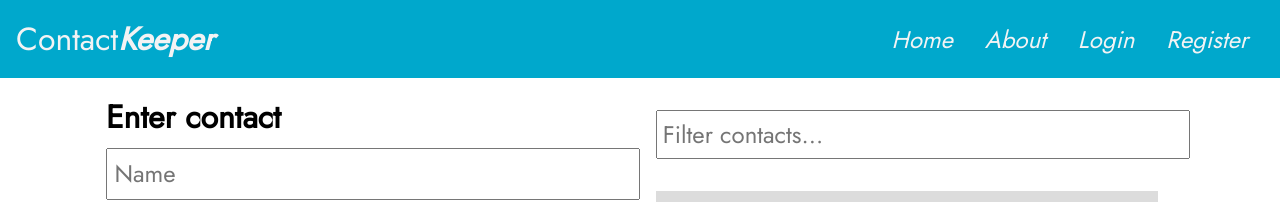
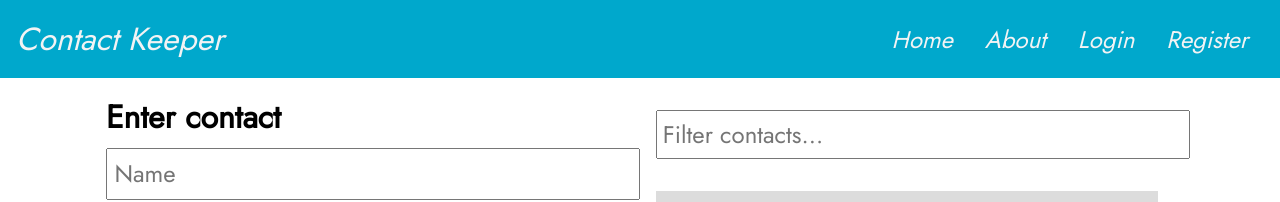
Before and after one commit to BRKittrell/conact-server, a React (Create React App) app in the folder client/: page / in a window 1280 px wide. Shown: the top 202 px of the page. Built offline with nearby package versions, Linux system fonts and the light colour scheme.

Commit message:
Working with proptypes in client

```diff
--- a/client/src/components/layout/navbar/Navbar.css
+++ b/client/src/components/layout/navbar/Navbar.css
@@ -8,6 +8,7 @@
 
 .logo {
   font-size: 2rem;
+  font-style: italic;
 }
 
 .logoSpan {
--- a/client/src/components/layout/navbar/Navbar.js
+++ b/client/src/components/layout/navbar/Navbar.js
@@ -1,13 +1,12 @@
 import React from "react";
+import PropTypes from "prop-types";
 import { Link } from "react-router-dom";
 import "./Navbar.css";
 
-const Navbar = () => {
+const Navbar = ({ title }) => {
   return (
     <div className="navbar">
-      <div className="logo">
-        Contact<span className="logoSpan">Keeper</span>
-      </div>
+      <div className="logo">{title}</div>
       <ul>
         <Link to="/" className="li">
           Home
@@ -26,4 +25,12 @@ const Navbar = () => {
   );
 };
 
+Navbar.propTypes = {
+  title: PropTypes.string.isRequired,
+};
+
+Navbar.defaultProps = {
+  title: "Contact Keeper",
+};
+
 export default Navbar;
```
Also changed, not shown: 1 other file (tests, documents, lock files or other folders).
